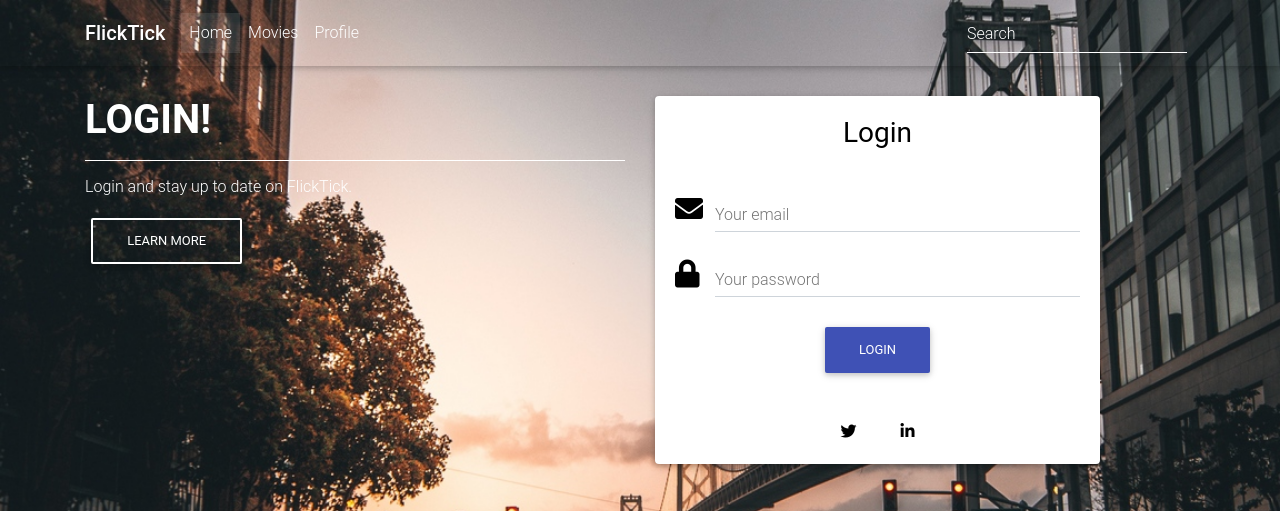
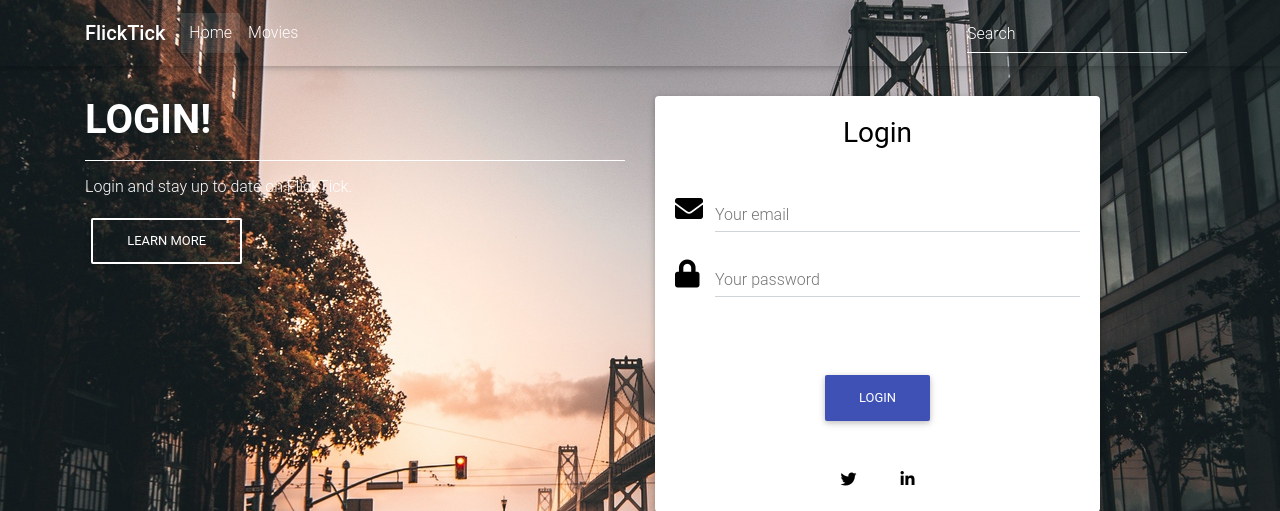
Before and after one commit to GoodieDawson/WebTech_SchorlastiCAS, a PHP site: page /common/login.php in a window 1280 px wide. Shown: the top 511 px of the page. Run offline with PHP 8.4, Linux system fonts and the light colour scheme; some libraries are stand-ins or nearby versions.

Commit message:
Updated Navbar links across all pages

```diff
--- a/common/login.php
+++ b/common/login.php
@@ -6,8 +6,8 @@
     <meta name="viewport" content="width=device-width, initial-scale=1.0">
     <meta http-equiv="X-UA-Compatible" content="ie=edge">
     <title>Flicktick - Login</title>
-    <link rel="stylesheet" type="text/css" href="../css/register_login.css" />
-    <script type="text/javascript" src="../js/register.js"></script>
+    <link rel="stylesheet" type="text/css" href="../css/login.css" />
+    <script type="text/javascript" src="../js/login.js"></script>
     <!-- Font Awesome -->
     <link rel="stylesheet" href="https://use.fontawesome.com/releases/v5.8.2/css/all.css">
     <!-- Bootstrap core CSS -->
@@ -45,10 +45,7 @@
                             <a class="nav-link" href="../index.php">Home<span class="sr-only">(current)</span></a>
                         </li>
                         <li class="nav-item">
-                            <a class="nav-link" href="common/movie_view.html">Movies</a>
-                        </li>
-                        <li class="nav-item">
-                            <a class="nav-link" href="#">Profile</a>
+                            <a class="nav-link" href="movie_view.html">Movies</a>
                         </li>
                     </ul>
                     <form class="form-inline">
@@ -97,7 +94,7 @@
                                     <div id="strong" style="display: inline-block; width: 15%; height: 5%;background-color: grey;"></div>
                                 </div>
                                 <div class="text-center mt-4">
-                                    <button class="btn btn-indigo">Login</button>
+                                    <button class="btn btn-indigo" onclick="validate()">Login</button>
                                     <hr class="hr-light mb-3 mt-4">
                                     <div class="inline-ul text-center">
                                         <a class="p-2 m-2 tw-ic">
--- a/common/movie_view.html
+++ b/common/movie_view.html
@@ -23,9 +23,9 @@
             <nav>
                 <ul>
                     <li><a href="../index.php">Home</a></li>
-                    <li><a href="">Genre</a></li>
-                    <li><a href="">Genre</a></li>
-                    <li><a href="">Genre</a></li>
+                    <li><a href="">Profile</a></li>
+                    <!-- <li><a href="">...</a></li>
+                    <li><a href="">...</a></li> -->
                 </ul>
             </nav>
             <label for="nav-toggle" class="nav-toggle-label">
--- a/common/register.php
+++ b/common/register.php
@@ -45,10 +45,7 @@
                             <a class="nav-link" href="../index.php">Home<span class="sr-only">(current)</span></a>
                         </li>
                         <li class="nav-item">
-                            <a class="nav-link" href="common/movie_view.html">Movies</a>
-                        </li>
-                        <li class="nav-item">
-                            <a class="nav-link" href="#">Profile</a>
+                            <a class="nav-link" href="movie_view.html">Movies</a>
                         </li>
                     </ul>
                     <form class="form-inline">
--- a/index.php
+++ b/index.php
@@ -46,9 +46,6 @@
                         <li class="nav-item">
                             <a class="nav-link" href="common/movie_view.html">Movies</a>
                         </li>
-                        <li class="nav-item">
-                            <a class="nav-link" href="#">Profile</a>
-                        </li>
                     </ul>
                     <form class="form-inline">
                         <div class="md-form my-0">
--- a/js/login.js
+++ b/js/login.js
@@ -9,7 +9,7 @@ function validate() {
 
 function passCheckF() {
 
-    var pass = document.getElementById('uPass').value;
+    var pass = document.getElementById('form4').value;
     var pCheck = passCheck.test(pass);
 
     if (pCheck) {
```
